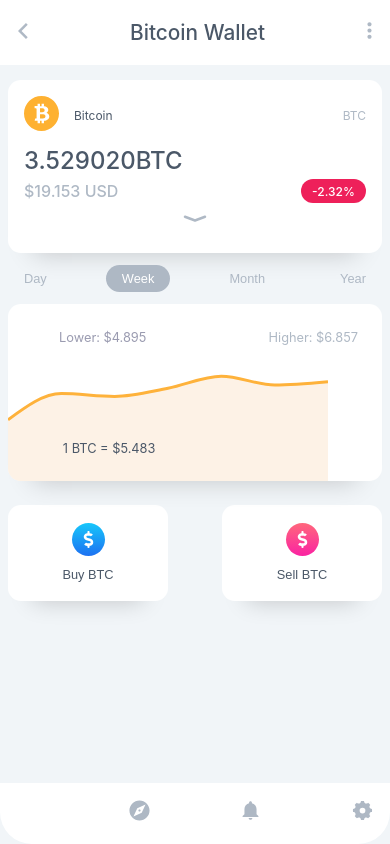
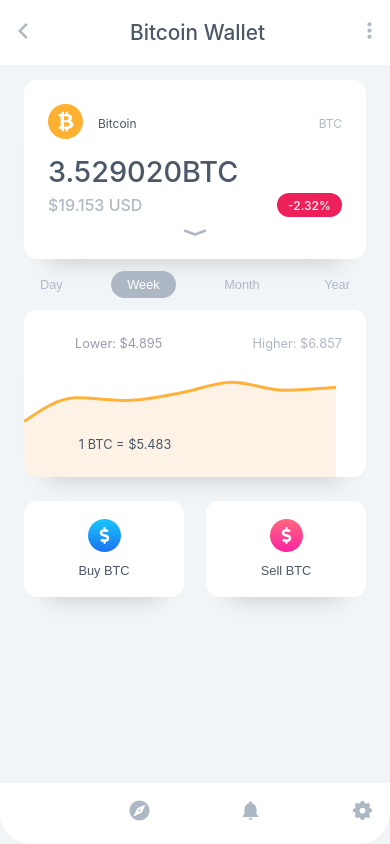
Before and after one commit to sandygudie/rank-math-frontend-test, a React (Vite) app: page / in a window 390 px wide. Built offline with nearby package versions, Linux system fonts and the light colour scheme; some icons are missing; a web font is replaced by a local one.

Commit message:
Added responsiveness

```diff
--- a/src/components/BitcoinCard/cryptocard.scss
+++ b/src/components/BitcoinCard/cryptocard.scss
@@ -60,7 +60,7 @@
   }
 }
 
-@media (min-width: 500px) {
+@media (min-width: 360px) {
   .crypto-card {
     padding: 1.5rem 1.5rem 0.5rem 1.5rem;
     .crypto-value-text {
--- a/src/components/ChartCard/chartview.scss
+++ b/src/components/ChartCard/chartview.scss
@@ -27,10 +27,6 @@
       }
     }
   }
-  .area-chart-display {
-    width: 250px !important;
-    height: 80px !important;
-  }
   .chart-bottom {
     display: flex;
     align-items: center;
@@ -44,12 +40,3 @@
     }
   }
 }
-
-@media (min-width: 350px) {
-  .chart-view {
-    .area-chart-display {
-      width: 350px !important;
-      height: 110px !important;
-    }
-  }
-}
--- a/src/components/ChartCard/index.jsx
+++ b/src/components/ChartCard/index.jsx
@@ -1,4 +1,4 @@
-import { Area, AreaChart } from 'recharts';
+import { Area, AreaChart, ResponsiveContainer } from 'recharts';
 import { PiDotOutlineFill } from 'react-icons/pi';
 import './chartview.scss';
 import { chartData } from '../../utlis/data';
@@ -65,6 +65,7 @@
           </span>
         </div>
       </div>
+      <ResponsiveContainer width='100%' height={100}>
         <AreaChart
           width={350}
           height={110}
@@ -84,8 +85,10 @@
             fillOpacity={0.5}
             stroke={chartData[selectedIndex].areaStroke}
             fill={chartData[selectedIndex].areaFill}
+            className='area-plot'
           />
         </AreaChart>
+      </ResponsiveContainer>
       <div className='chart-bottom'>
         <PiDotOutlineFill color={'#ffb736'} size={35} />
         <p className='dollar-rate'>
@@ -93,5 +96,5 @@
         </p>
       </div>
     </div>
-  );
+  )
 }
--- a/src/components/Home/home.scss
+++ b/src/components/Home/home.scss
@@ -2,7 +2,7 @@
 padding: 5rem 0.5rem 4rem 0.5rem;
 }
 
-@media (min-width: 400px) {
+@media (min-width: 360px) {
     .home-container{
         padding: 5rem 1.5rem 4rem 1.5rem;
     }
```
Lines whose indentation alone changed are shown as unchanged.
